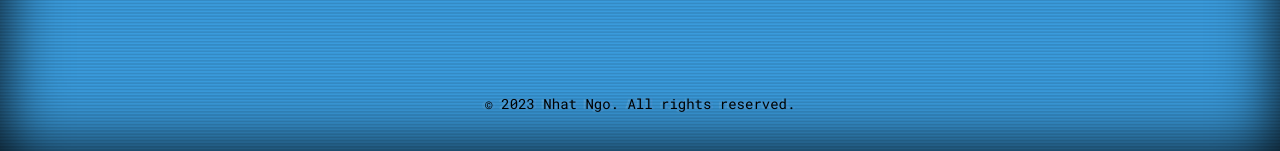
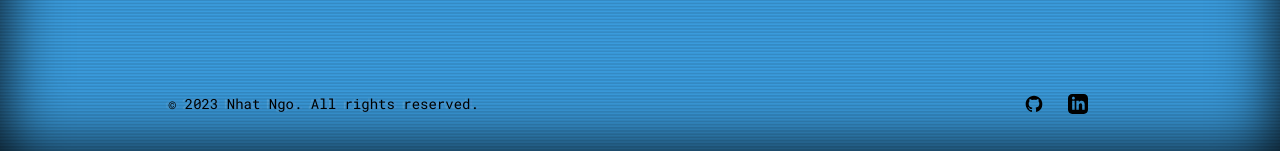
Before and after one commit to nqngo/nqngo-www, a SvelteKit app: page / in a window 1280 px wide. Shown: the part 646-797 px from the top of the page. Built offline with nearby package versions, Linux system fonts and the light colour scheme.

Commit message:
feat: Add social link to footer

```diff
--- a/src/app.css
+++ b/src/app.css
@@ -175,17 +175,3 @@ main {
     margin: 0 auto;
     box-sizing: border-box;
 }
-
-footer {
-    display: flex;
-    flex-direction: column;
-    justify-content: center;
-    align-items: center;
-    padding: 12px;
-}
-
-@media (min-width: 480px) {
-    footer {
-        padding: 12px 0;
-    }
-}
--- a/src/routes/Footer.svelte
+++ b/src/routes/Footer.svelte
@@ -1,7 +1,23 @@
 <script>
+	import GithubLogo from '$lib/images/github.svg';
+    import LinkedInLogo from '$lib/images/linkedin.svg';
 	export const currentYear = new Date().getFullYear();
 </script>
 
-<footer class="p-4 md:flex md:items-center md:justify-between md:p-6 font-mono">
-    <span class="text-sm text-center">© {currentYear} Nhat Ngo. All rights reserved.</span>
+<footer class="p-4 sm:p-6 font-mono">
+	<div class="sm:flex sm:items-center sm:justify-between">
+		<span class="text-sm sm:text-center">
+            © {currentYear} Nhat Ngo. All rights reserved.
+        </span>
+		<div class="flex mt-4 sm:justify-center sm:mt-0">
+			<a href="https://github.com/nqngo" class="mr-4 hover:text-slate-100 md:mr-6">
+				<svg class="w-5 h-5" fill="currentColor" viewBox="0 0 24 24" aria-hidden="true"><path fill-rule="evenodd" d="M12 2C6.477 2 2 6.484 2 12.017c0 4.425 2.865 8.18 6.839 9.504.5.092.682-.217.682-.483 0-.237-.008-.868-.013-1.703-2.782.605-3.369-1.343-3.369-1.343-.454-1.158-1.11-1.466-1.11-1.466-.908-.62.069-.608.069-.608 1.003.07 1.531 1.032 1.531 1.032.892 1.53 2.341 1.088 2.91.832.092-.647.35-1.088.636-1.338-2.22-.253-4.555-1.113-4.555-4.951 0-1.093.39-1.988 1.029-2.688-.103-.253-.446-1.272.098-2.65 0 0 .84-.27 2.75 1.026A9.564 9.564 0 0112 6.844c.85.004 1.705.115 2.504.337 1.909-1.296 2.747-1.027 2.747-1.027.546 1.379.202 2.398.1 2.651.64.7 1.028 1.595 1.028 2.688 0 3.848-2.339 4.695-4.566 4.943.359.309.678.92.678 1.855 0 1.338-.012 2.419-.012 2.747 0 .268.18.58.688.482A10.019 10.019 0 0022 12.017C22 6.484 17.522 2 12 2z" clip-rule="evenodd" /></svg>
+                <span class="sr-only">GitHub account</span>
+			</a>
+            <a href="https://www.linkedin.com/in/nqngo" class="mr-4 hover:text-slate-100 md:mr-6">
+				<svg class="w-5 h-5" fill="currentColor" viewBox="0 0 24 24" aria-hidden="true"><path fill-rule="evenodd" d="M19 0h-14c-2.761 0-5 2.239-5 5v14c0 2.761 2.239 5 5 5h14c2.762 0 5-2.239 5-5v-14c0-2.761-2.238-5-5-5zm-11 19h-3v-11h3v11zm-1.5-12.268c-.966 0-1.75-.79-1.75-1.764s.784-1.764 1.75-1.764 1.75.79 1.75 1.764-.783 1.764-1.75 1.764zm13.5 12.268h-3v-5.604c0-3.368-4-3.113-4 0v5.604h-3v-11h3v1.765c1.396-2.586 7-2.777 7 2.476v6.759z"/></svg>
+				<span class="sr-only">LinkedIn account</span>
+			</a>
+		</div>
+	</div>
 </footer>
```
